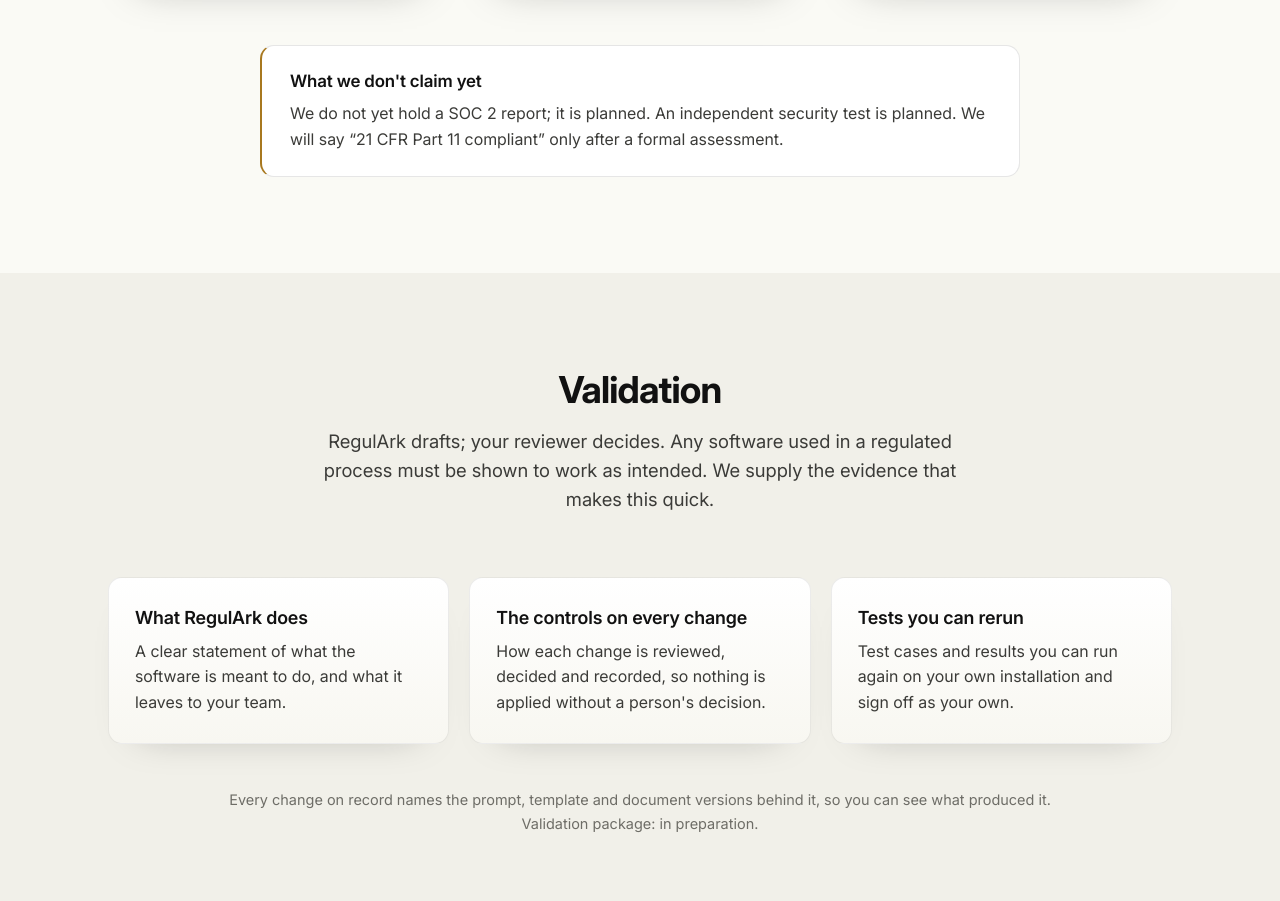
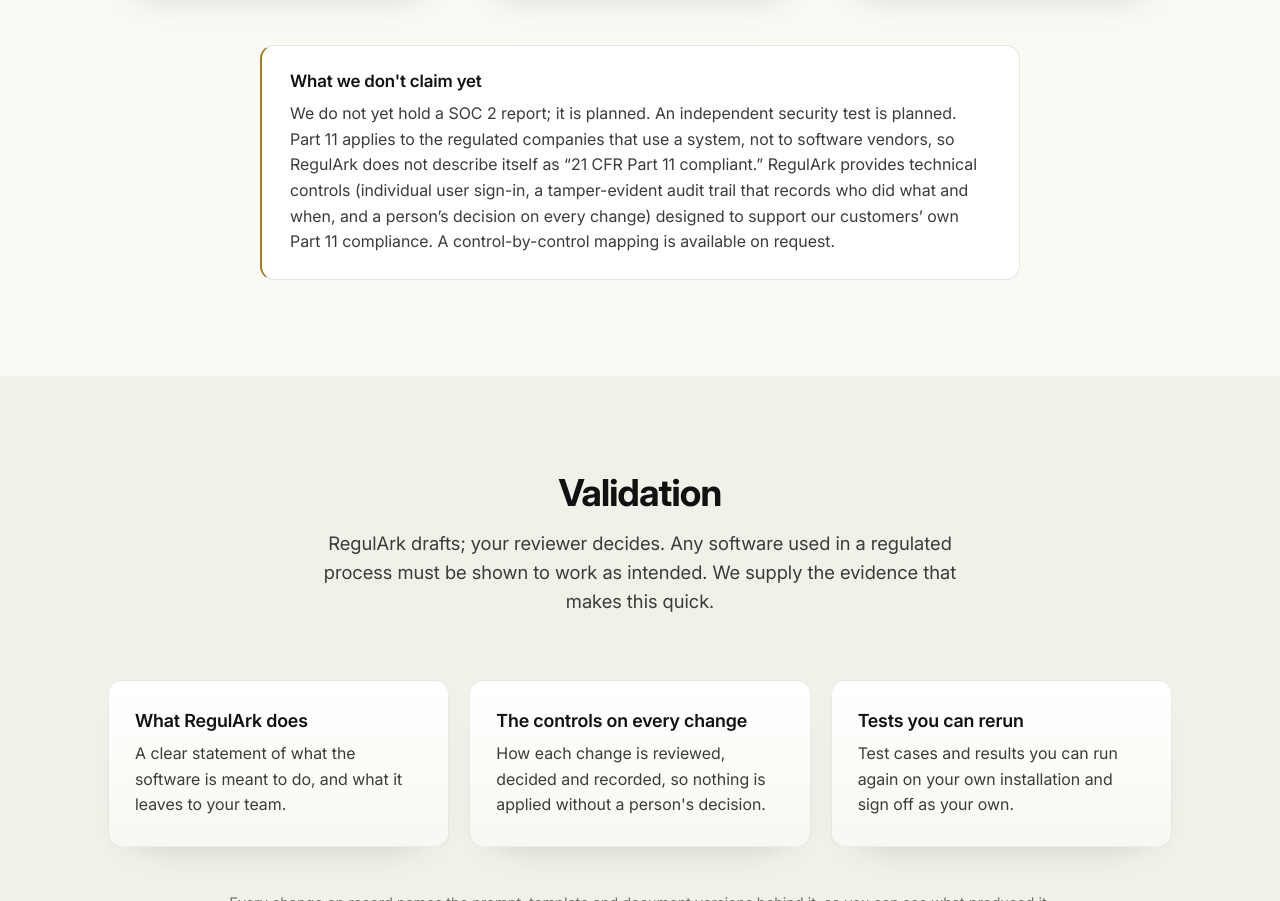
Before and after one commit to regulark-hq/regulark-hq.github.io, a plain HTML site: page security.html in a window 1280 px wide. Shown: the part 878-1779 px from the top of the page. Drawn offline with Linux system fonts and the light colour scheme.

Commit message:
Add files via upload

```diff
--- a/security.html
+++ b/security.html
@@ -39,7 +39,8 @@
   </div>
   <div class="notyet" data-r>
     <h3>What we don't claim yet</h3>
-    <p>We do not yet hold a SOC 2 report; it is planned. An independent security test is planned. We will say &ldquo;21 CFR Part 11 compliant&rdquo; only after a formal assessment.</p>
+    <p>We do not yet hold a SOC 2 report; it is planned. An independent security test is planned.</p>
+    <p>Part 11 applies to the regulated companies that use a system, not to software vendors, so RegulArk does not describe itself as &ldquo;21 CFR Part 11 compliant.&rdquo; RegulArk provides technical controls (individual user sign-in, a tamper-evident audit trail that records who did what and when, and a person&rsquo;s decision on every change) designed to support our customers&rsquo; own Part 11 compliance. A control-by-control mapping is available on request.</p>
   </div>
 </div></section>
 
```
